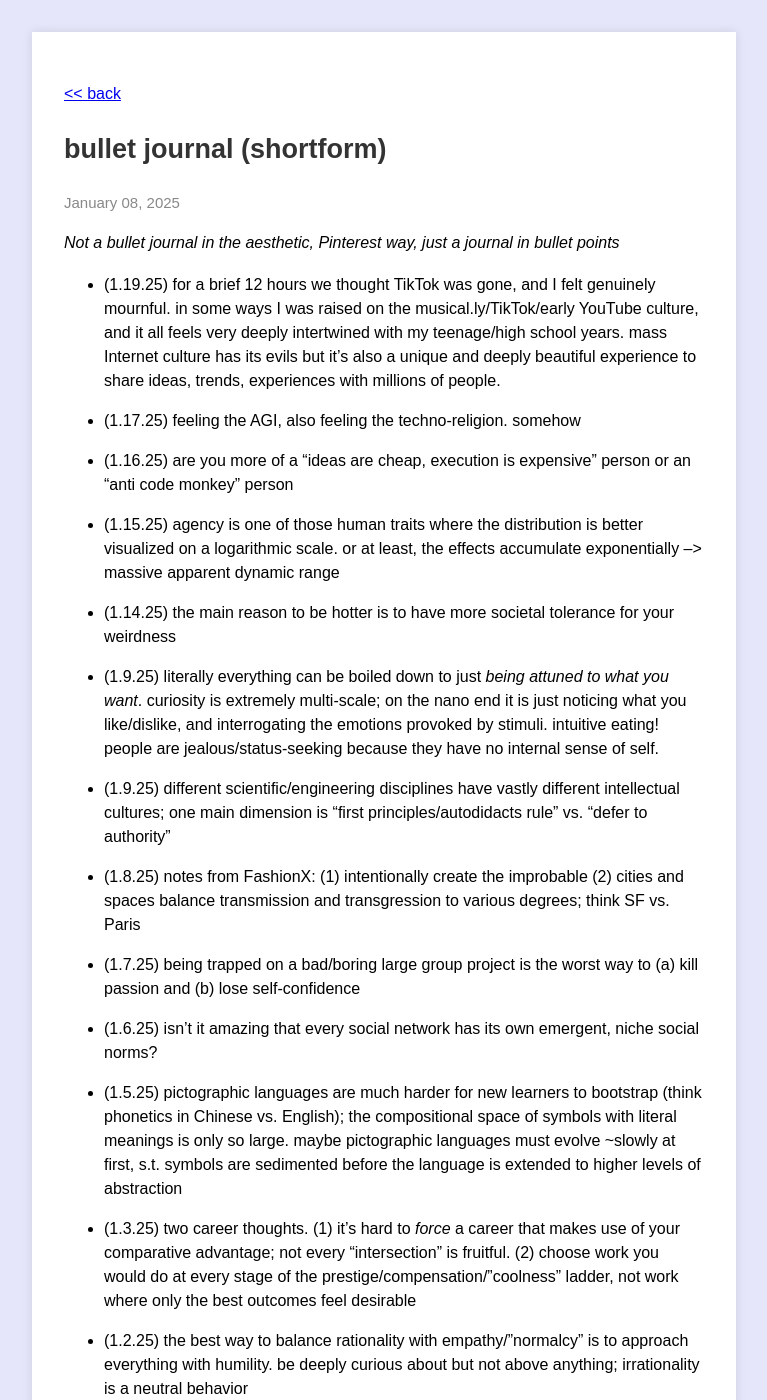
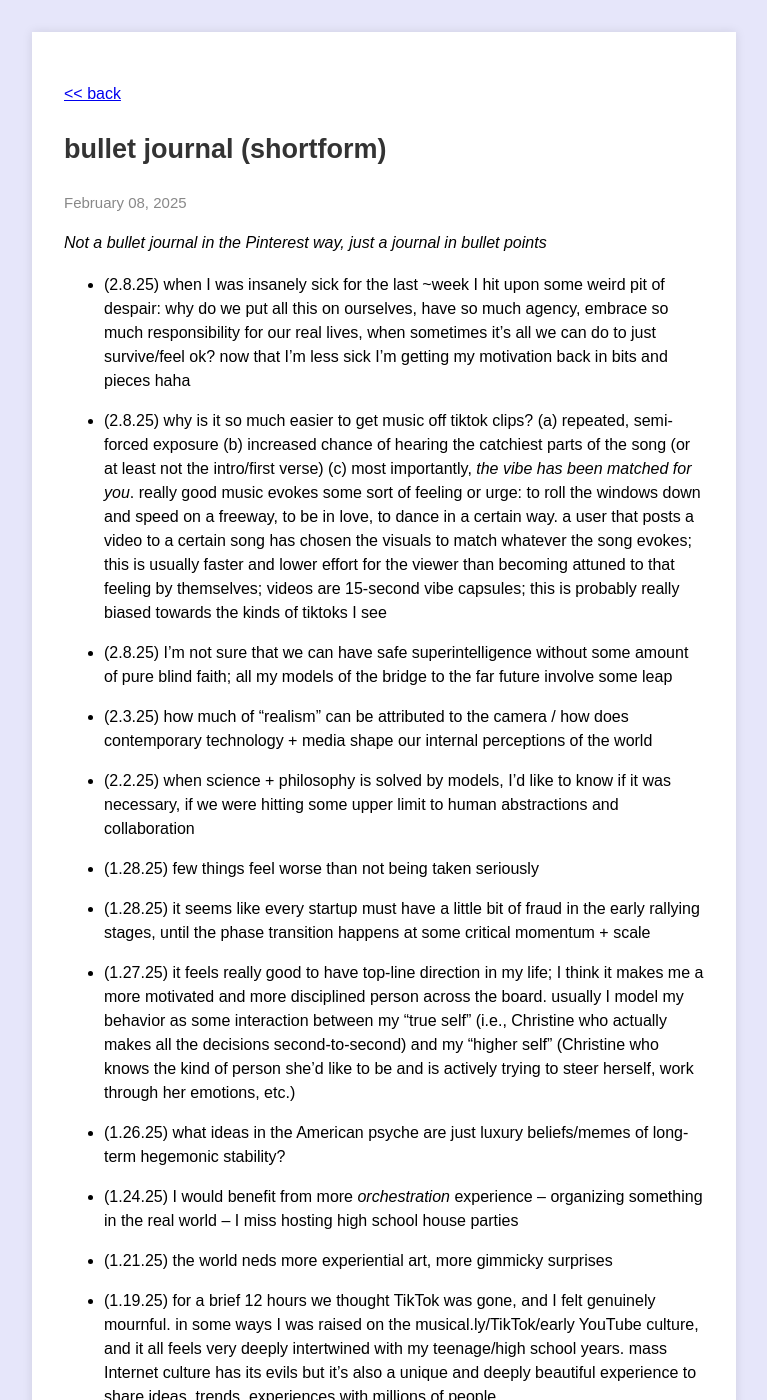
Before and after one commit to Christine8888/christine8888.github.io, a Jekyll site: the page built from _posts/2024-12-21-bullet-journal.markdown, in a window 1280 px wide and 1400 px high. Shown: the whole window, without its empty margins (256-1023 px from the left). Built offline with Jekyll 4.4.1, drawn with Linux system fonts in a browser that asks for light colours.

Commit message:
christine

```diff
--- a/_posts/2024-12-21-bullet-journal.markdown
+++ b/_posts/2024-12-21-bullet-journal.markdown
@@ -1,11 +1,33 @@
 ---
 layout: post
 title:  "bullet journal (shortform)"
-date:   2025-1-08 20:58
+date:   2025-2-08 20:58
 categories: general
 ---
 
-*Not a bullet journal in the aesthetic, Pinterest way, just a journal in bullet points*
+*Not a bullet journal in the Pinterest way, just a journal in bullet points*
+- (2.8.25) when I was insanely sick for the last ~week I hit upon some weird pit of despair: why do we put all this on ourselves, have so much agency, embrace so much responsibility for our real lives, when sometimes it's all we can do to just survive/feel ok? now that I'm less sick I'm getting my motivation back in bits and pieces haha
+
+- (2.8.25) why is it so much easier to get music off tiktok clips? (a) repeated, semi-forced exposure (b) increased chance of hearing the catchiest parts of the song (or at least not the intro/first verse) (c) most importantly, *the vibe has been matched for you*. really good music evokes some sort of feeling or urge: to roll the windows down and speed on a freeway, to be in love, to dance in a certain way. a user that posts a video to a certain song has chosen the visuals to match whatever the song evokes; this is usually faster and lower effort for the viewer than becoming attuned to that feeling by themselves; videos are 15-second vibe capsules; this is probably really biased towards the kinds of tiktoks I see
+
+- (2.8.25) I'm not sure that we can have safe superintelligence without some amount of pure blind faith; all my models of the bridge to the far future involve some leap
+
+- (2.3.25) how much of "realism" can be attributed to the camera / how does contemporary technology + media shape our internal perceptions of the world
+
+- (2.2.25) when science + philosophy is solved by models, I'd like to know if it was necessary, if we were hitting some upper limit to human abstractions and collaboration
+
+- (1.28.25) few things feel worse than not being taken seriously
+
+- (1.28.25) it seems like every startup must have a little bit of fraud in the early rallying stages, until the phase transition happens at some critical momentum + scale
+
+- (1.27.25) it feels really good to have top-line direction in my life; I think it makes me a more motivated and more disciplined person across the board. usually I model my behavior as some interaction between my "true self" (i.e., Christine who actually makes all the decisions second-to-second) and my "higher self" (Christine who knows the kind of person she'd like to be and is actively trying to steer herself, work through her emotions, etc.)
+
+- (1.26.25) what ideas in the American psyche are just luxury beliefs/memes of long-term hegemonic stability?
+
+- (1.24.25) I would benefit from more *orchestration* experience -- organizing something in the real world -- I miss hosting high school house parties
+
+- (1.21.25) the world neds more experiential art, more gimmicky surprises
+
 - (1.19.25) for a brief 12 hours we thought TikTok was gone, and I felt genuinely mournful. in some ways I was raised on the musical.ly/TikTok/early YouTube culture, and it all feels very deeply intertwined with my teenage/high school years. mass Internet culture has its evils but it's also a unique and deeply beautiful experience to share ideas, trends, experiences with millions of people.
 
 - (1.17.25) feeling the AGI, also feeling the techno-religion. somehow
```
